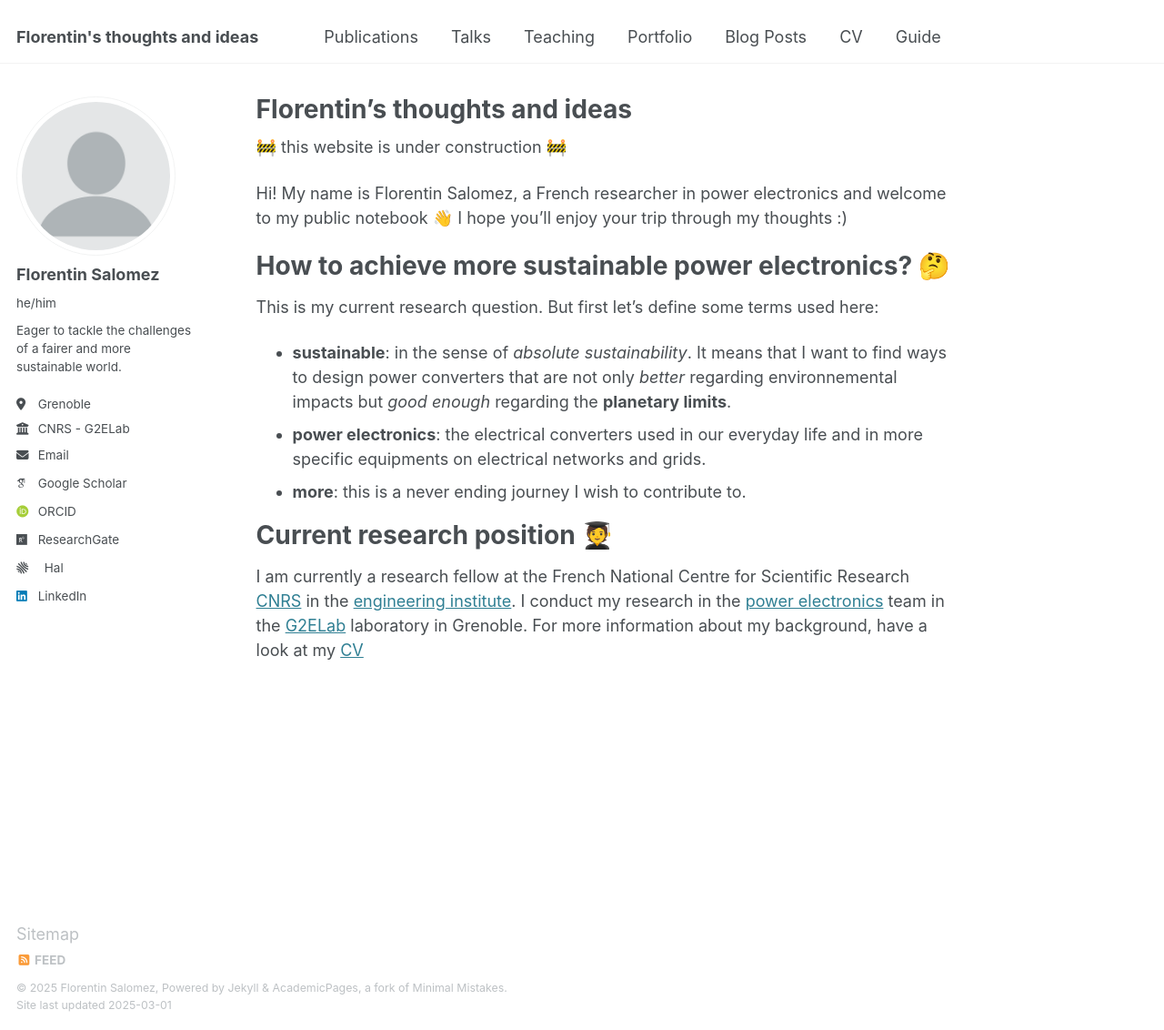
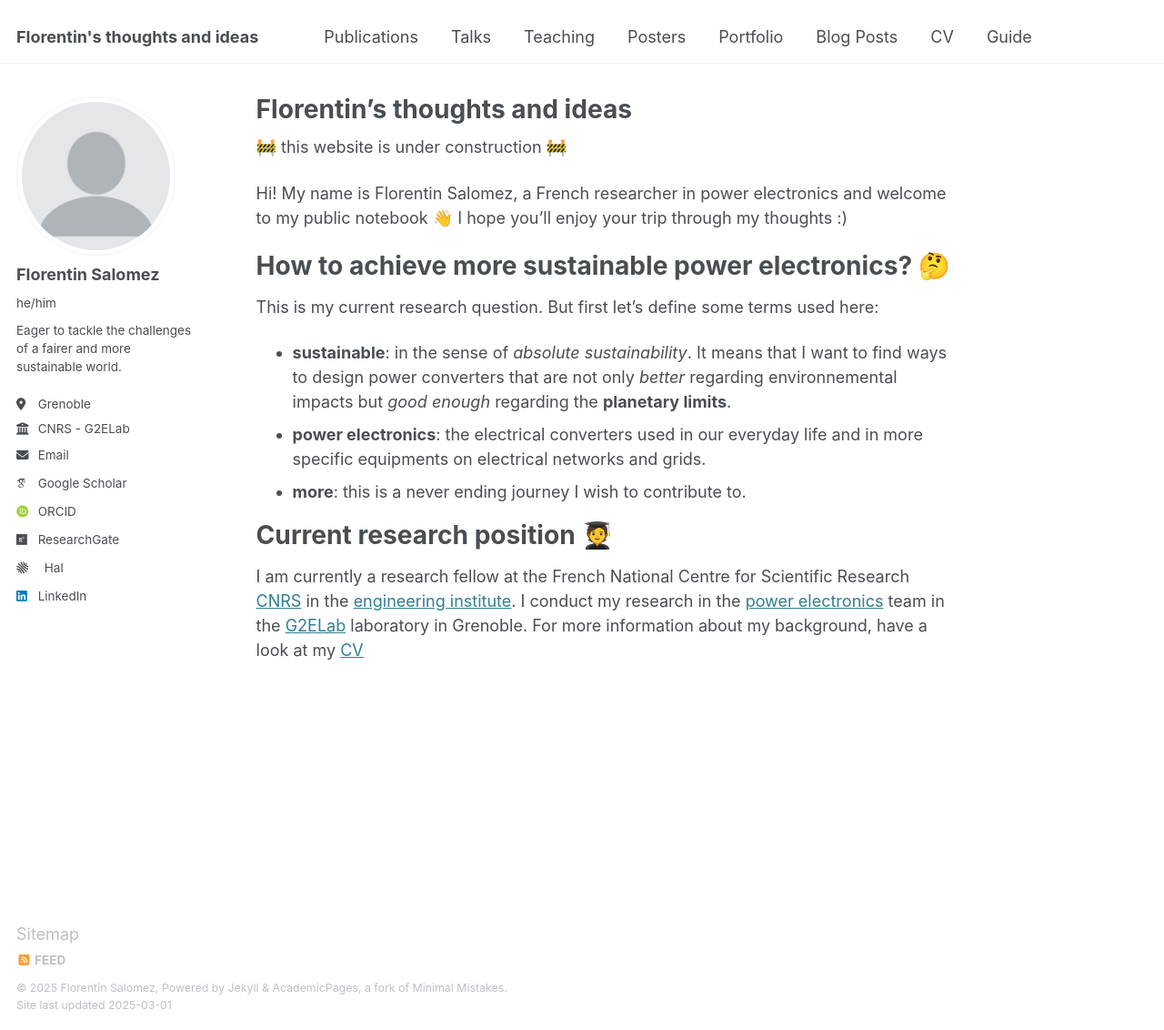
Before and after one commit to florentin-salomez/florentin-salomez.github.io, a Jekyll site: the page built from _pages/about.md, in a window 1280 px wide and 1132 px high. Shown: the whole window at 91% size. Built offline with Jekyll 4.4.1, drawn with Linux system fonts in a browser that asks for light colours; some web fonts are replaced.

Commit message:
add posters to navigation.yml

```diff
--- a/_data/navigation.yml
+++ b/_data/navigation.yml
@@ -14,6 +14,9 @@ main:
   - title: "Teaching"
     url: /teaching/
 
+  - title: "Posters"
+    url: /poster/
+
   - title: "Portfolio"
     url: /portfolio/
 
```
